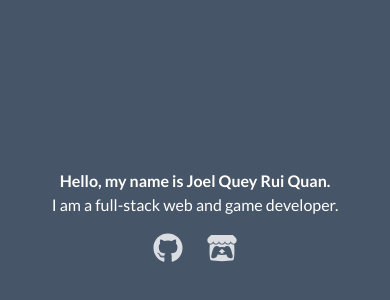
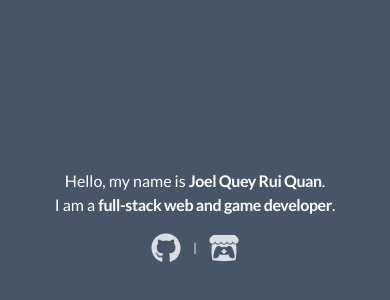
Before and after one commit to Joelqrq/portfolio, an Angular app: page / in a window 390 px wide. Shown: the part 198-498 px from the top of the page. Built offline with nearby package versions, Linux system fonts and the light colour scheme.

Commit message:
Updated text style

```diff
--- a/src/app/about/about.component.html
+++ b/src/app/about/about.component.html
@@ -1,6 +1,6 @@
 <div class="flex flex-col justify-center items-center bg-bluegray-600 bg-cover w-full h-full">
-    <h1 class="text-white font-bold text-md lg:text-lg text-center">Hello, my name is Joel Quey Rui Quan.</h1>
-    <h2 class="text-white text-md lg:text-lg text-center">I am a full-stack web and game developer.</h2>
+    <h1 class="text-white text-base lg:text-lg text-center">Hello, my name is <span class="tracking-tight lg:tracking-wide font-bold">Joel Quey Rui Quan</span>.</h1>
+    <h2 class="text-white text-base lg:text-lg text-center">I am a <span class="tracking-tight lg:tracking-wide font-bold">full-stack web and game developer</span>.</h2>
     <nav class="px-4 py-2">
         <ul class="flex flex-row justify-center items-center">
           <li>
@@ -9,7 +9,7 @@
             </a>
           </li>
           <li>
-            <span class="hidden sm:block text-white text-xs lg:text-sm text-left font-sans">|</span>
+            <span class="block text-white text-xs lg:text-sm text-left font-sans">|</span>
           </li>
           <li>
             <a class="px-3 py-2 flex hover:opacity-75" target="_blank" href="https://joelquey.itch.io/">
--- a/tailwind.config.js
+++ b/tailwind.config.js
@@ -1,14 +1,11 @@
-const colors = require('tailwindcss/colors')
-require('dotenv').config();
+const colors = require("tailwindcss/colors");
+require("dotenv").config();
 const enablePurge = process.env.ENABLE_PURGE || false;
 
 module.exports = {
   purge: {
-    enabled: enablePurge,
-    content: [
-      './src/**/*.html',
-      './src/**/*.scss'
-    ]
+    //enabled: enablePurge,
+    content: ["./src/**/*.html", "./src/**/*.scss"],
   },
   darkMode: false, // or 'media' or 'class'
   theme: {
@@ -17,8 +14,8 @@ module.exports = {
       heading: "Playfair Display, serif",
     },
     colors: {
-      transparent: 'transparent',
-      current: 'currentColor',
+      transparent: "transparent",
+      current: "currentColor",
       black: colors.black,
       white: colors.white,
       bluegray: colors.blueGray,
@@ -41,12 +38,11 @@ module.exports = {
       violet: colors.violet,
       fuchsia: colors.fuchsia,
       pink: colors.pink,
-      rose: colors.rose
+      rose: colors.rose,
     },
     extend: {
-      backgroundImage: theme => ({
-      })
-    }
+      backgroundImage: (theme) => ({}),
+    },
   },
   variants: {
     extend: {},
```
Also changed, not shown: 1 other file (tests, documents, lock files or other folders).
